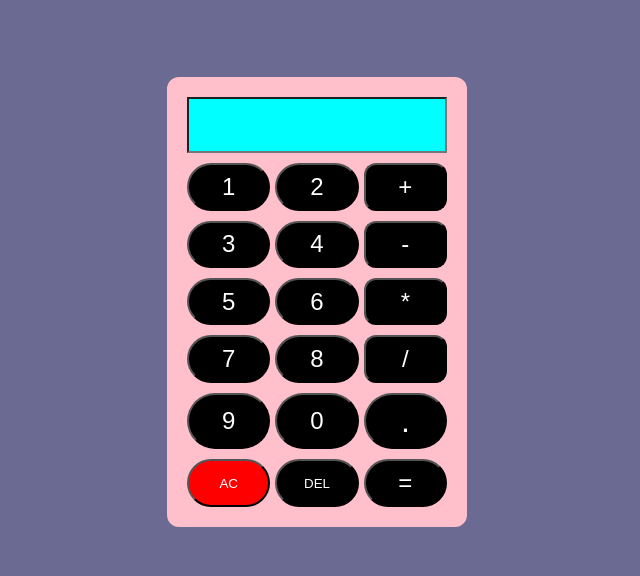
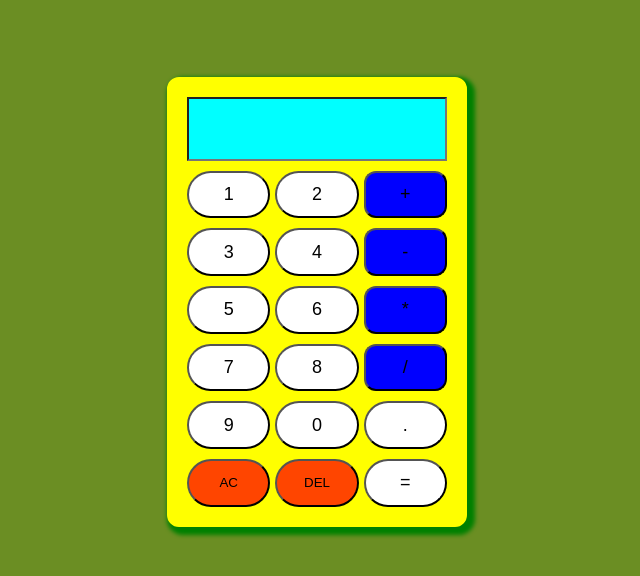
Before and after one commit to giftnkz6/JavaScript-Calculator-, a plain HTML site: page index.html in a window 1280 px wide. Shown: the whole page, without its empty margins (323-963 px from the left). Drawn offline with Linux system fonts and the light colour scheme.

Commit message:
Chnanged style

```diff
--- a/js/code.js
+++ b/js/code.js
@@ -73,9 +73,12 @@ zeroNumber.addEventListener("click", function(e) {
 // The Dot button
 dotNumber.addEventListener("click", function(e) {
     let display = document.getElementById("ndot").innerText;
-    if(screen.value == "" || screen.value == Number(screen.value) || screen.value == "+" || screen.value == "-" || screen.value == "*"  || screen.value == "/") {
+    if(screen.value == "" || screen.value == Number(screen.value)) {
         screen.value += display;
     }
+    // else if(screen.value == "." && screen.value == Number(screen.value)) {
+    //     false
+    // }
 
 });
 
--- a/styles/style.css
+++ b/styles/style.css
@@ -7,7 +7,9 @@
 body{
     width: 100vw;
     /* height: 100vh; */
-    background-color: rgb(106, 106, 146);
+    /* background-color: rgb(106, 106, 146); */
+    /* background-color: black; */
+    background-color: olivedrab;
     text-align: center;
 }
 .container{
@@ -16,8 +18,8 @@ body{
     gap: 10px 5px;
     /* width: 400px;
     height:500px; */
-    border: 20px solid pink;
-    background-color: pink;
+    border: 20px solid yellow;
+    background-color: yellow;
     justify-content: center;
     margin: auto;
     margin-top: 6%;
@@ -25,14 +27,15 @@ body{
     width: 300px;
     height: 450px;
     border-radius: 12px;
+    box-shadow: 4px 4px 4px 4px green;
 }
 
 /* #equal{
     grid-column: 2/ -1;
 } */
 button{
-    background-color: black;
-    color: white;
+    background-color: white;
+    color: black;
     border-radius: 100px;
     /* border-radius: 19px; */
 }
@@ -54,7 +57,11 @@ button:hover{
 } */
 
 #erase{
-    background-color: red;
+    background-color: orangered;
+}
+
+#delete{
+    background-color: orangered;
 }
 
 button:nth-child(odd) {
@@ -62,18 +69,19 @@ button:nth-child(odd) {
 }
 
 #equal{
-    font-size: x-large;
+    font-size: large;
 }
 .operators{
     /* font-size: 2rem; */
-    font-size: x-large;
-    /* background-color: blue; */
+    font-size: large;
+    background-color: blue;
+    /* background-color: gold; */
     border-radius: 12px;
 }
 .numbers{
     /* font-size: 2rem; */
-    font-size: x-large;
+    font-size: large;
 }
 #ndot{
-    font-size: 2rem;
+    font-size: large;
 }
```
